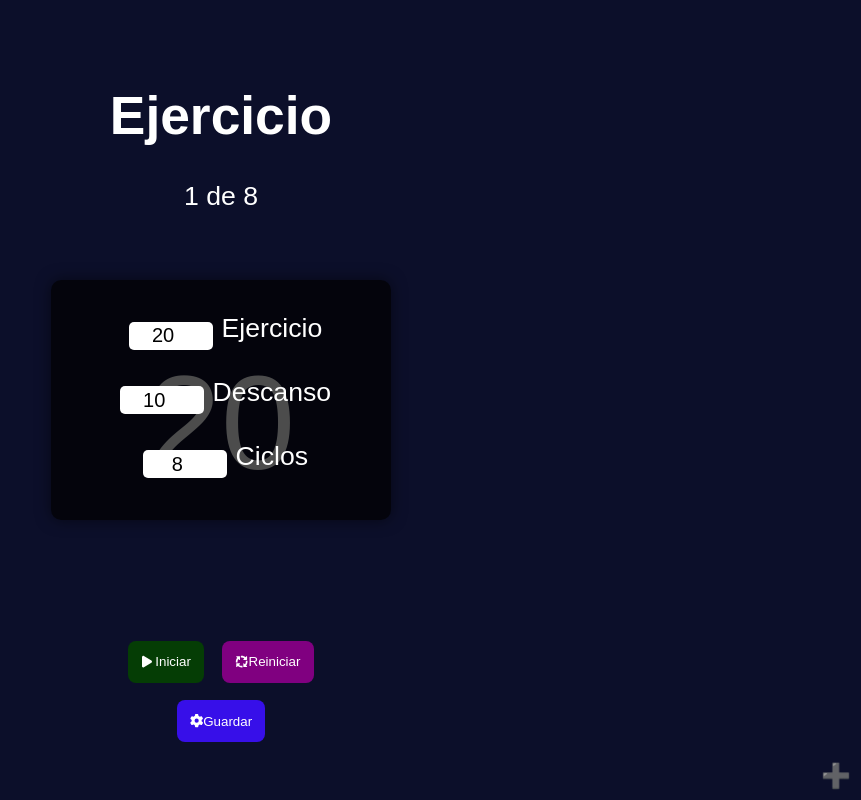
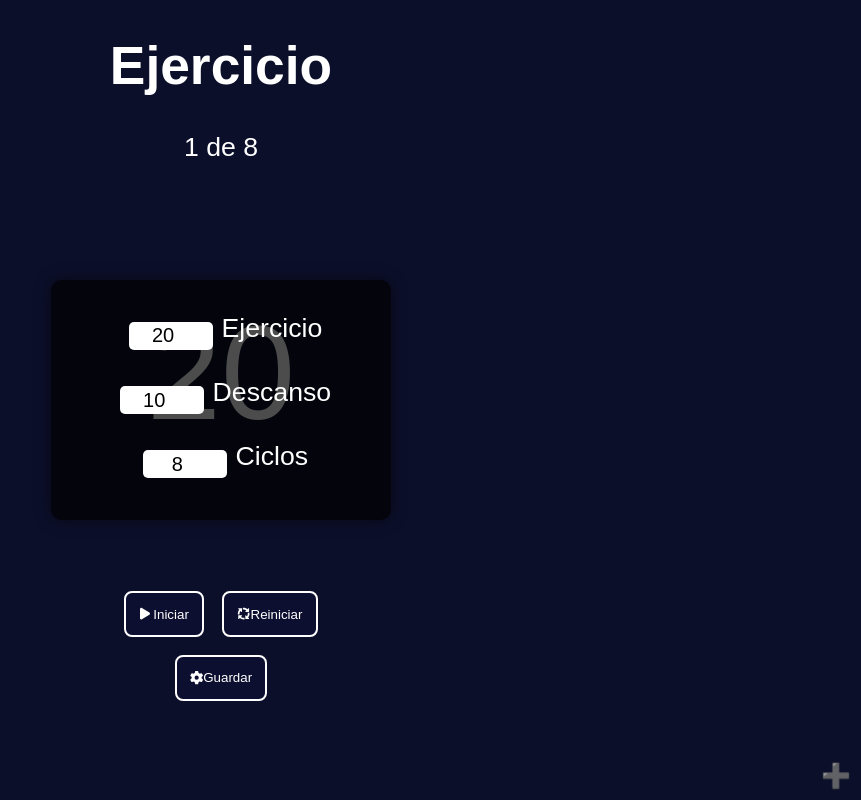
Before and after one commit to aljerr3/tabataclock, a React (Create React App) app: page / in a window 1280 px wide. Shown: the whole page, without its empty margins (419-1280 px from the left). Built offline with nearby package versions, Linux system fonts and the light colour scheme; a web font is replaced by a local one.

Commit message:
fix colors a css

```diff
--- a/src/App.css
+++ b/src/App.css
@@ -27,9 +27,9 @@
 }
 
 .start-button {
-  background-color: rgb(5, 61, 5);
+  background-color: #370fe907;
   color: white;
-  border: none;
+  border: 2px solid white;
   padding: calc(100vh/60);
   margin: calc(100vh/90);
   cursor: pointer;
@@ -43,9 +43,9 @@
 }
 
 .reset-button {
-  background-color: purple;
+  background-color: #370fe907;
   color: white;
-  border: none;
+  border: 2px solid white;
   padding: calc(100vh/60);
   margin: calc(100vh/90);
   cursor: pointer;
@@ -55,9 +55,9 @@
 }
 
 .btnPause{
-  background-color: #e9e50f;
+  background-color: #370fe907;
   color: white;
-  border: none;
+  border: 2px solid white;
   padding: calc(100vh/60);
   margin: calc(100vh/90);
   cursor: pointer;
@@ -68,15 +68,16 @@
 
 
 .configBtn{
-  background-color: #370fe9;
+  background-color: #370fe907;
   color: white;
-  border: none;
+  border: 2px solid white;
   padding: calc(100vh/60);
   margin: calc(100vh/90);
   cursor: pointer;
   transition: background-color 0.3s;
   border-radius: calc(100vh/100);
   font-size: calc(100vh/60);
+  margin-bottom: 100px;
 }
 
 .reset-button:hover {
```
